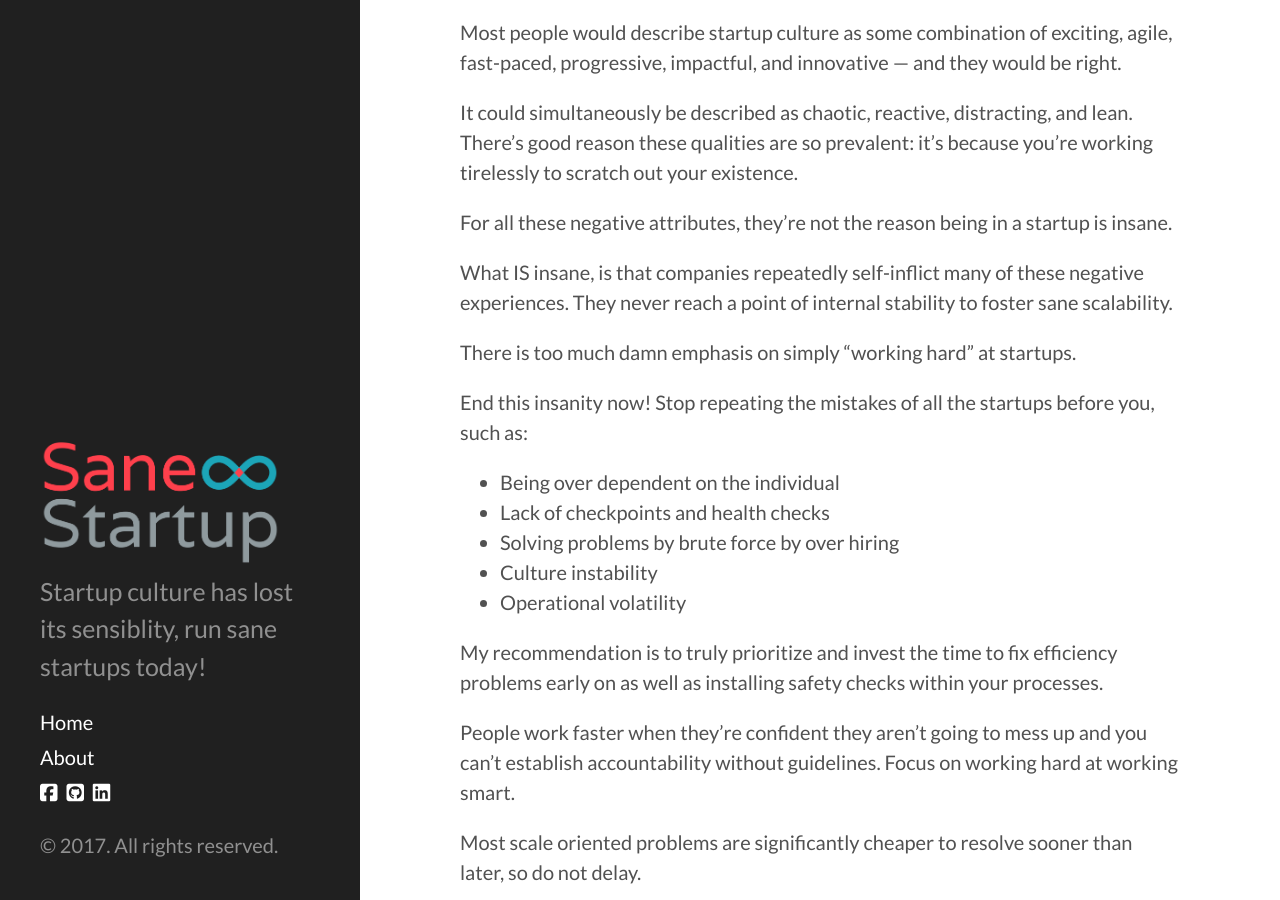
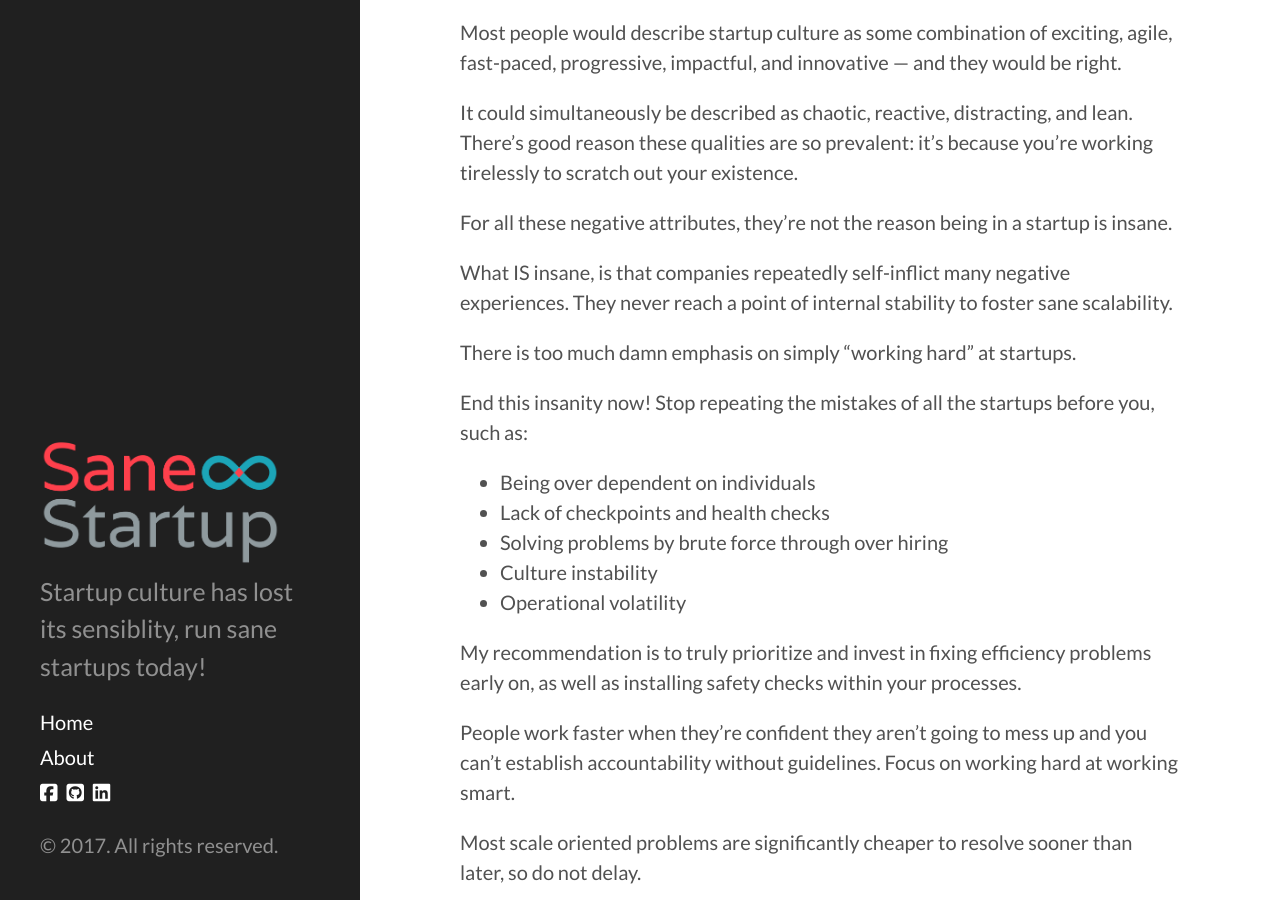
Before and after one commit to anthonymetzler/sane-startup, a Jekyll site: the page built from _posts/2017-11-7-introduction-to-the-insanity.md, in a window 1280 px wide and 900 px high, scrolled down 263 px. Built offline with Jekyll 4.4.1, drawn with Linux system fonts in a browser that asks for light colours; nearby versions of some CDN libraries.

Commit message:
Update 2017-11-7-introduction-to-the-insanity.md

```diff
--- a/_posts/2017-11-7-introduction-to-the-insanity.md
+++ b/_posts/2017-11-7-introduction-to-the-insanity.md
@@ -12,21 +12,20 @@ It could simultaneously be described as chaotic, reactive, distracting, and lean
 
 For all these negative attributes, they’re not the reason being in a startup is insane.
 
-What IS insane, is that companies repeatedly self-inflict many of these negative experiences. They never reach a point of internal stability to foster sane scalability.
+What IS insane, is that companies repeatedly self-inflict many negative experiences. They never reach a point of internal stability to foster sane scalability.
 
 There is too much damn emphasis on simply “working hard” at startups.
 
 End this insanity now! Stop repeating the mistakes of all the startups before you, such as:
-
-- Being over dependent on the individual
+- Being over dependent on individuals
 - Lack of checkpoints and health checks
-- Solving problems by brute force by over hiring
+- Solving problems by brute force through over hiring
 - Culture instability
 - Operational volatility
 
-My recommendation is to truly prioritize and invest the time to fix efficiency problems early on as well as installing safety checks within your processes.
+My recommendation is to truly prioritize and invest in fixing efficiency problems early on, as well as installing safety checks within your processes.
 
-People work faster when they’re confident they aren’t going to mess up and you can't establish accountability without guidelines. Focus on working hard at working smart.
+People work faster when they’re confident they aren’t going to mess up and you can’t establish accountability without guidelines. Focus on working hard at working smart.
 
 Most scale oriented problems are significantly cheaper to resolve sooner than later, so do not delay.
 
```
